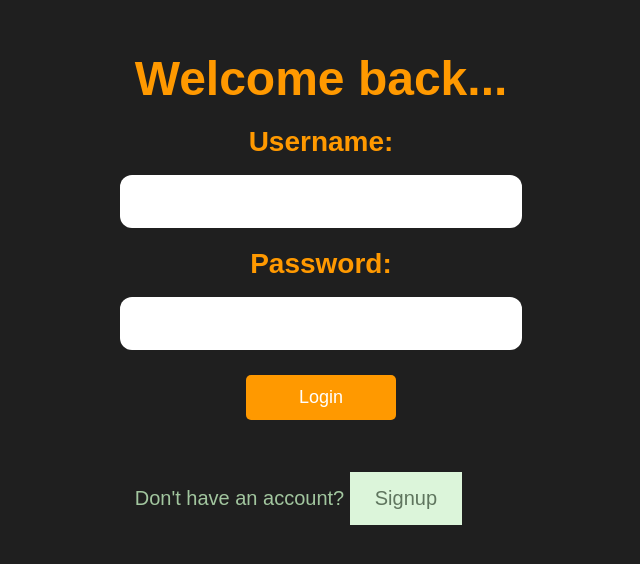
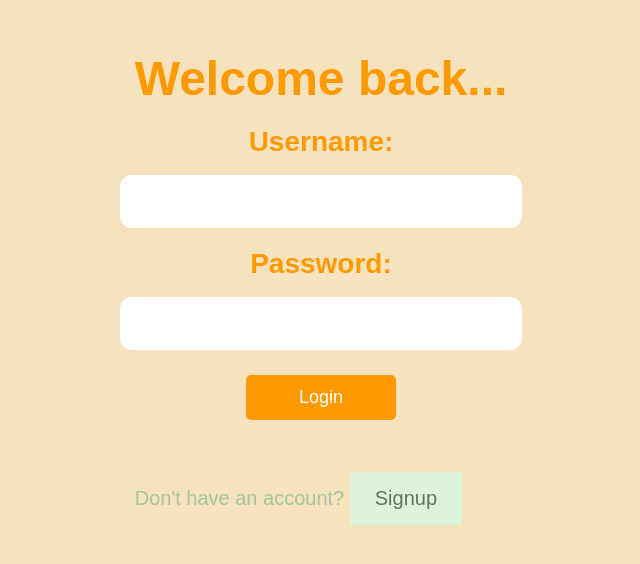
Before and after one commit to saraharmstrong314/rosehack-2024, a React (Create React App) app: page / in a window 1280 px wide. Shown: the part 122-686 px from the top of the page, without its empty margins (319-959 px from the left). Built offline with nearby package versions, Linux system fonts and the light colour scheme.

Commit message:
color changes

```diff
--- a/src/Login.css
+++ b/src/Login.css
@@ -1,5 +1,5 @@
 body {
-    background-color: #1f1f1f;
+    background-color: #F6E3BD;
     background-size: cover;
     font-family: 'Arial', sans-serif;
     display: flex;
--- a/src/Signup.css
+++ b/src/Signup.css
@@ -1,7 +1,7 @@
 
 
 body {
-    background-color: #1f1f1f;
+    background-color: #F6E3BD;
     background-size: cover;
     font-family: 'Arial', sans-serif;
     display: flex;
```
